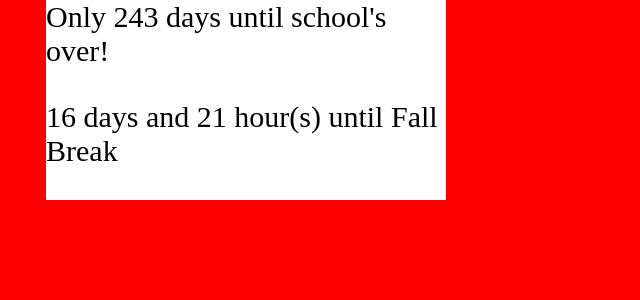
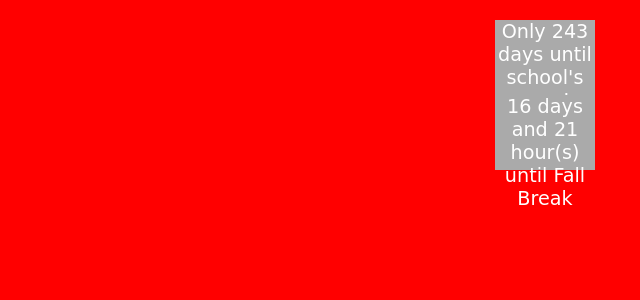
Before and after one commit to ChocoDino2k/FHSchedBeta-1, a PHP site: page /gg.html in a window 1280 px wide. Shown: the top 300 px of the page, without its empty margins (454-1094 px from the left). Run offline with PHP 8.4, Linux system fonts and the light colour scheme.

Commit message:
I litterally just need someone to replace
the old css that was responsible for creating the boxes that the countdown went in.
It should be in the dycalender.min.css, and anything labeled breakcountdown or year or boxforcountdown
I just dont have the time today.
Everything referenced in here corresponds to stuff in the gg.html file, which needs to replace the code in timer.html for the Calender folder.

```diff
--- a/center.css
+++ b/center.css
@@ -5,15 +5,27 @@ body{
 
 }
 .container{
-  font-size: 30px;
+  color: #FFF;
+  font-family:cursive ;
+  font-size: 1.2em;
   position: relative;
-left: 500px;
- width: 400px;
- height: 100px;
- background: #FFF;
+left: 949px;
+top:20px;
+ width: 100px;
+ height: 75px;
+ background: #aaa;
+ text-align: center;
 }
 .container h1{
   position:absolute;
   text-align: center;
   word-wrap: break-word;
 }
+.containerRim{
+  position: absolute;
+  background: #FFF;
+  width:106px;
+  height:154px;
+  left:946px;
+  top:18px;
+}
```
